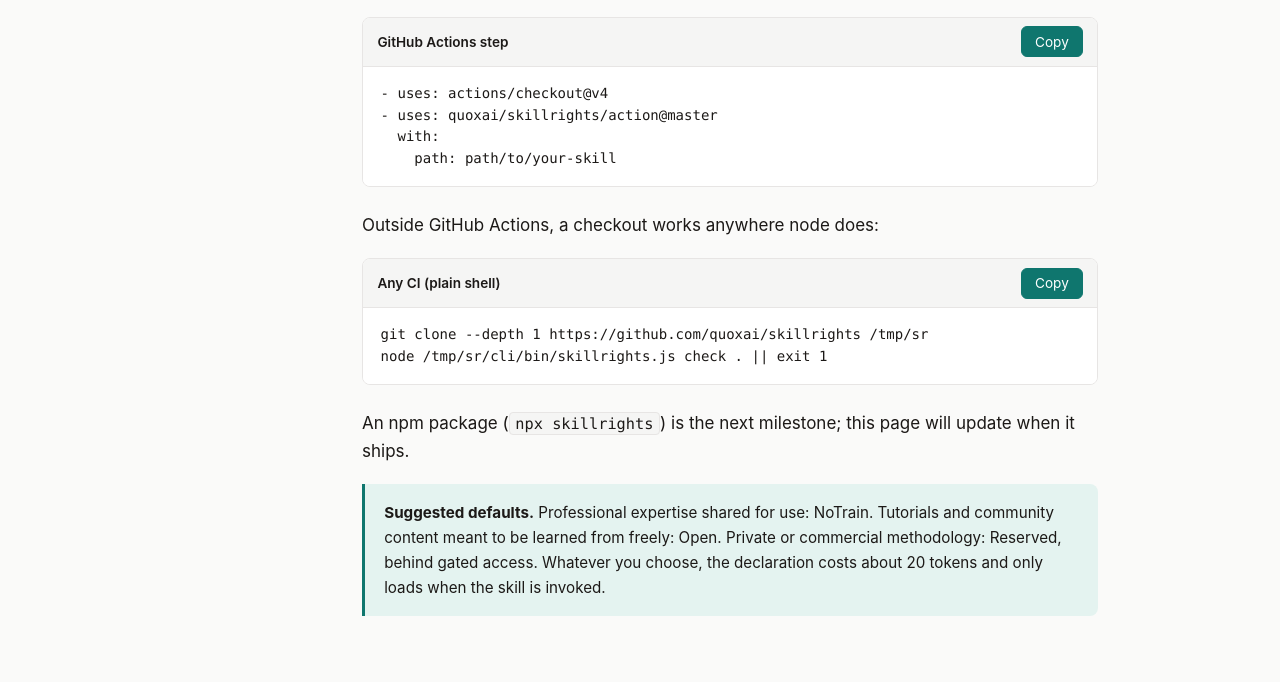
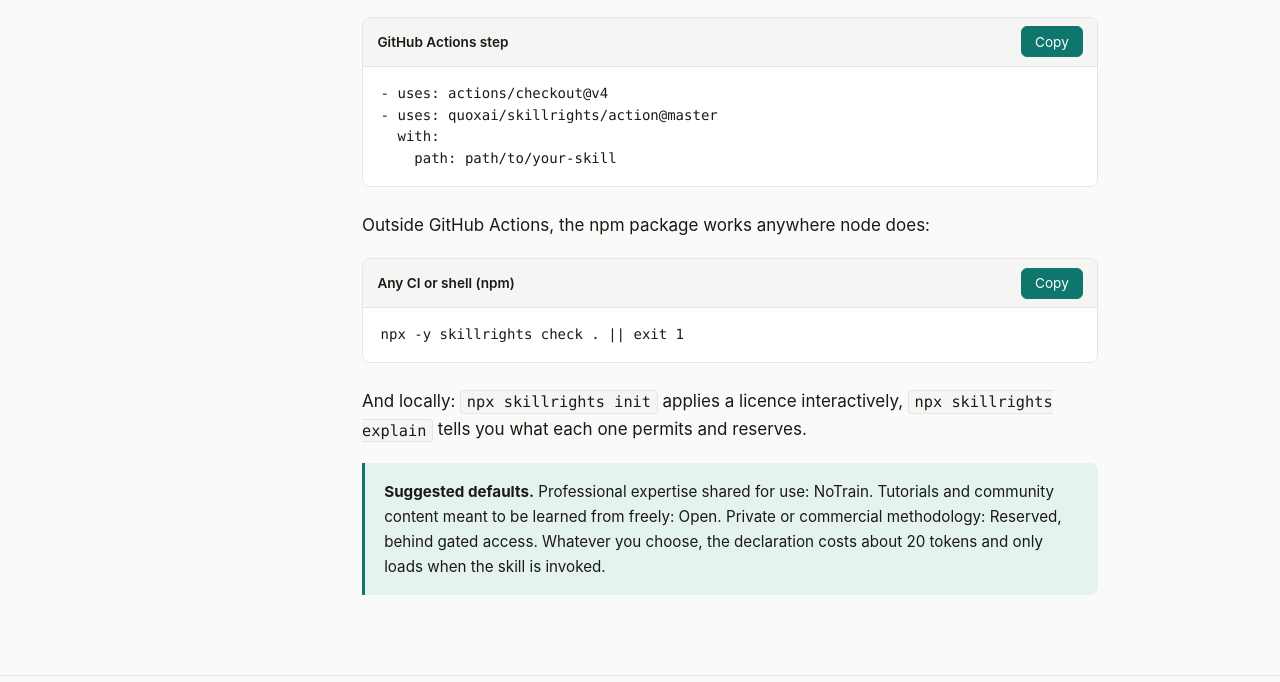
Before and after one commit to quoxai/skillrights, a plain HTML site: page site/adopt/index.html in a window 1280 px wide. Shown: the part 1506-2188 px from the top of the page. Drawn offline with Linux system fonts and the light colour scheme.

Commit message:
[skillrights] SR-19: skillrights@0.1.0 live on npm; adopt page and README flipped to npx

```diff
--- a/site/adopt/index.html
+++ b/site/adopt/index.html
@@ -101,13 +101,12 @@ rm -rf /tmp/skillrights-install</pre>
   with:
     path: path/to/your-skill</pre>
     </div>
-    <p>Outside GitHub Actions, a checkout works anywhere node does:</p>
+    <p>Outside GitHub Actions, the npm package works anywhere node does:</p>
     <div class="block">
-      <div class="block-head"><span>Any CI (plain shell)</span><button class="btn" data-copy="out-ci2">Copy</button></div>
-      <pre id="out-ci2">git clone --depth 1 https://github.com/quoxai/skillrights /tmp/sr
-node /tmp/sr/cli/bin/skillrights.js check . || exit 1</pre>
+      <div class="block-head"><span>Any CI or shell (npm)</span><button class="btn" data-copy="out-ci2">Copy</button></div>
+      <pre id="out-ci2">npx -y skillrights check . || exit 1</pre>
     </div>
-    <p>An npm package (<code class="inline">npx skillrights</code>) is the next milestone; this page will update when it ships.</p>
+    <p>And locally: <code class="inline">npx skillrights init</code> applies a licence interactively, <code class="inline">npx skillrights explain</code> tells you what each one permits and reserves.</p>
 
     <div class="callout">
       <p><strong>Suggested defaults.</strong> Professional expertise shared for use: NoTrain. Tutorials and community content meant to be learned from freely: Open. Private or commercial methodology: Reserved, behind gated access. Whatever you choose, the declaration costs about 20 tokens and only loads when the skill is invoked.</p>
```
Also changed, not shown: README.md.
